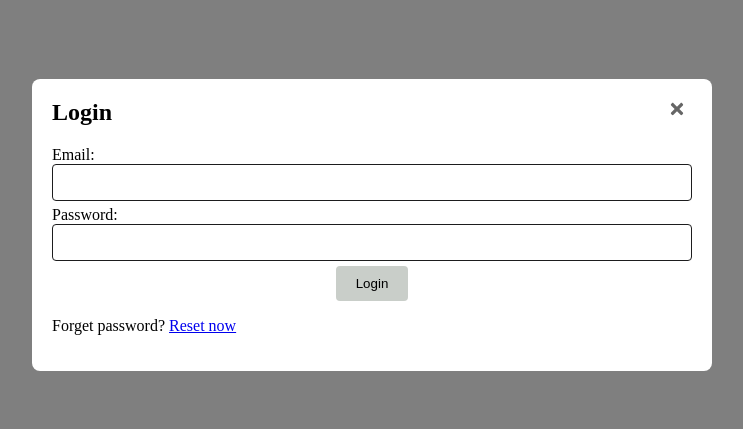
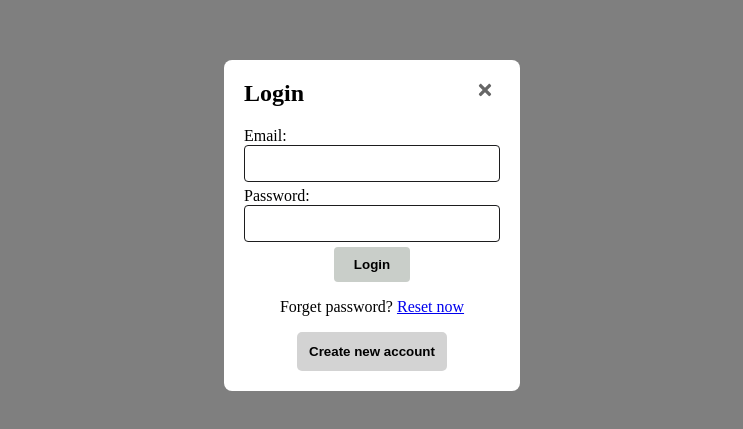
Before and after one commit to rikeshsh01/deal-app-react, a React (Create React App) app: page /login in a window 1280 px wide. Shown: the part 175-604 px from the top of the page, without its empty margins (268-1011 px from the left). Built offline with nearby package versions, Linux system fonts and the light colour scheme.

Commit message:
Optimize the script

```diff
--- a/src/components/common/AddPost.jsx
+++ b/src/components/common/AddPost.jsx
@@ -90,7 +90,7 @@ const AddPost = () => {
             e.preventDefault();
             const formDataToSend = prepareFormDataToSend();
             await submitFormData(formDataToSend);
-            // handleModalClose();
+            handleModalClose();
         };
 
         const prepareFormDataToSend = () => {
--- a/src/components/common/Modals.jsx
+++ b/src/components/common/Modals.jsx
@@ -1,42 +1,14 @@
-import React, { useState, useEffect } from 'react';
+import React from 'react';
 import { FaTimes } from "react-icons/fa";
 
-export default function Modals({ isOpen, onClose, title, onSubmit, children }) {
+export default function Modals({ isOpen, onClose, title, children, customClassName }) {
 
-    // State variables to store form data
-    const [formData, setFormData] = useState({
-        title: '',
-        description: '',
-        tag: '',
-        latitude: 0,
-        longitude: 0,
-        location: ''
-    });
-
-    // useEffect to fetch subtags when a tag is selected
-    useEffect(() => {
-        // Fetch subtag data based on tag ID, if needed
-    }, [formData.tag]);
-
-    // Handle form input changes
-    const handleChange = (e) => {
-        const { name, value } = e.target;
-        setFormData(prevState => ({
-            ...prevState,
-            [name]: value
-        }));
-    };
-
-    const handleSubmit = (e) => {
-        e.preventDefault();
-        onSubmit(formData); // Call onSubmit prop with form data
-    };
 
     if (!isOpen) return null;
 
     return (
         <div className="modal-overlay" onClick={onClose}>
-            <div className="modal" onClick={(e) => e.stopPropagation()}>
+            <div className={`modal ${customClassName}`} onClick={(e) => e.stopPropagation()}>
                 <button className="modal-close-btn"><FaTimes onClick={onClose} /></button>
                 <h2>{title}</h2>
                 <div className="modal-content">
--- a/src/pages/Home.js
+++ b/src/pages/Home.js
@@ -1,22 +1,23 @@
-import React from "react";
-import { CiSearch } from "react-icons/ci";
-import { FaUserCircle } from "react-icons/fa";
+import React, { useEffect } from "react";
 import Header from "../components/layouts/Header";
+import { useNavigate } from "react-router-dom";
 
+const Home = () => {
+  const authToken = localStorage.getItem('authToken');
+  const navigate = useNavigate();
 
+  useEffect(() => {
+    if (!authToken) {
+      navigate('/login');
+    }
+  }, [authToken, navigate]);
 
-// import Header from "../components/layouts/Header.jsx"
-
-const Home = (props) => {
-
-    return (
-        <>
-        <Header/>
-            This is home
-
-        </>
-
-    )
-}
+  return (
+    <>
+      <Header />
+      This is home
+    </>
+  );
+};
 
 export default Home;
--- a/src/pages/Login.js
+++ b/src/pages/Login.js
@@ -67,7 +67,7 @@ const Login = () => {
                 isOpen={isModalOpen}
                 onClose={handleModalClose}
                 title="Login"
-                onSubmit={handleLoginSubmit}
+                customClassName="modal-for-auth"
             >
                 <form onSubmit={handleLoginSubmit}>
                     <label htmlFor="email">Email:</label>
@@ -90,7 +90,12 @@ const Login = () => {
                         onChange={handleOnChange}
                     />
                     <button type="submit">Login</button>
-                    <p>Forget password? <Link>Reset now</Link></p>
+                    <p className='forget-password'>Forget password? <Link>Reset now</Link></p>
+                    <div className='new-account-button-container'>
+                    <button className='new-account-button'><Link to="/signup">Create new account</Link></button>
+
+                    </div>
+
                 </form>
             </Modals>
         </>
--- a/src/pages/SignUp.js
+++ b/src/pages/SignUp.js
@@ -66,8 +66,8 @@ const Login = () => {
             <Modals
                 isOpen={isModalOpen}
                 onClose={handleModalClose}
-                title="Login"
-                onSubmit={handleSignUpSubmit}
+                title="Sign up"
+                customClassName = "modal-for-auth"
             >
                 <form onSubmit={handleSignUpSubmit}>
                 <label htmlFor="email">Name:</label>
--- a/src/pages/VerifyEmail.js
+++ b/src/pages/VerifyEmail.js
@@ -51,7 +51,7 @@ const VerifyEmail = () => {
                 isOpen={isModalOpen}
                 onClose={handleModalClose}
                 title="Verify Email"
-                onSubmit={handleLoginSubmit}
+                customClassName = "modal-for-auth"
             >
                 <form onSubmit={handleLoginSubmit}>
                     <label htmlFor="verifyemail">Verification Code:</label>
--- a/src/styles/index.css
+++ b/src/styles/index.css
@@ -209,6 +209,7 @@
   border-radius: 4px;
   cursor: pointer;
   transition: background-color 0.3s;
+  font-weight: 600;
 }
 
 .modal-content button[type="submit"]:hover {
@@ -231,6 +232,38 @@
   color: red;
   /* change color on hover */
 }
+
+.forget-password{
+  text-align: center;
+}
+.new-account-button-container{
+  display: flex;
+    justify-content: center;
+}
+
+.new-account-button{
+  padding: 12px;
+    background: lightgray;
+    border: none;
+    border-radius: 5px;
+    font-weight: 600;
+}
+.new-account-button a{
+  color: black;
+  text-decoration: none;
+}
+
+.new-account-button a:hover {
+  color:grey;
+}
+
+.modal-for-auth{
+  width: 20%;
+}
+
+
+
+
 
 
 
```
